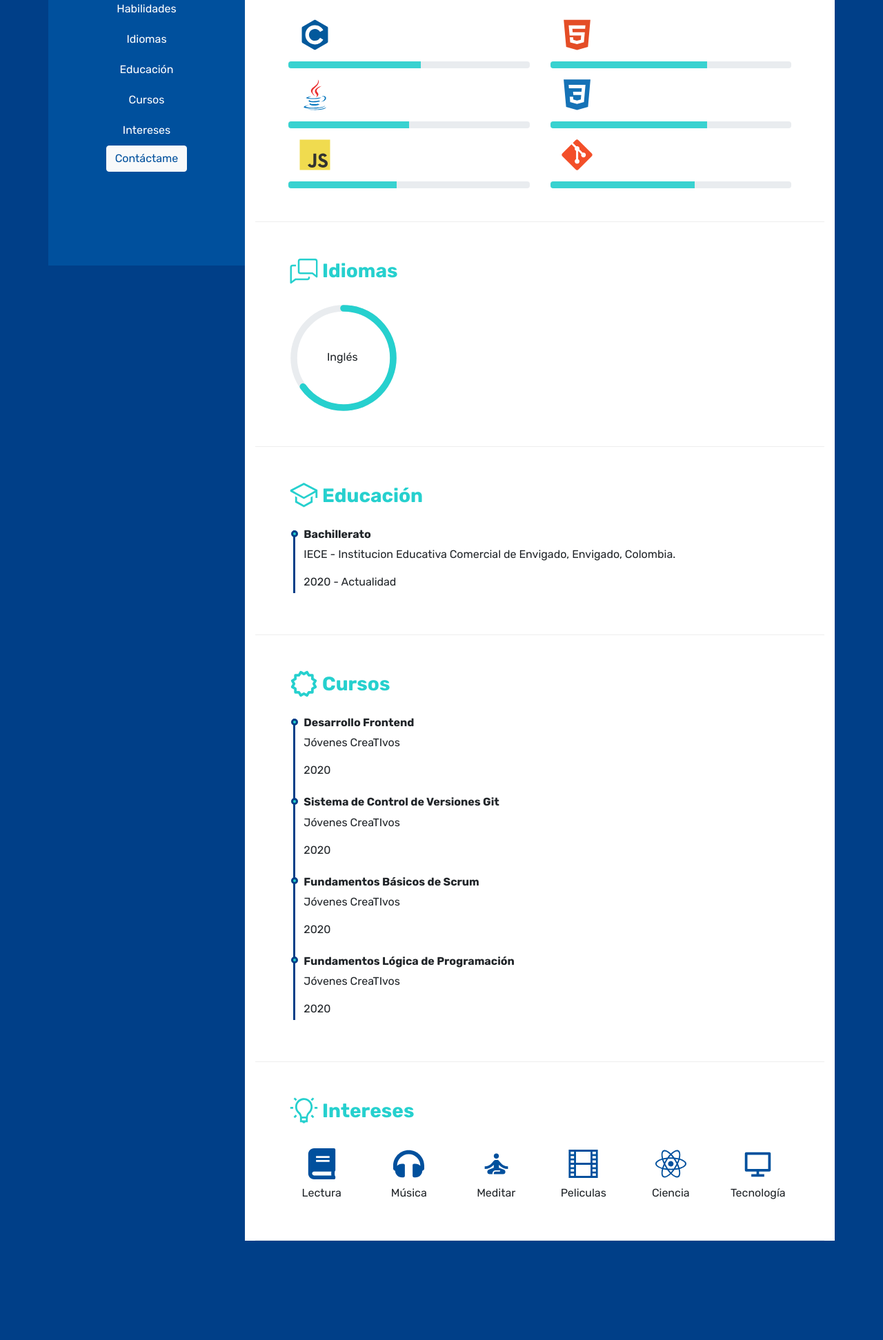
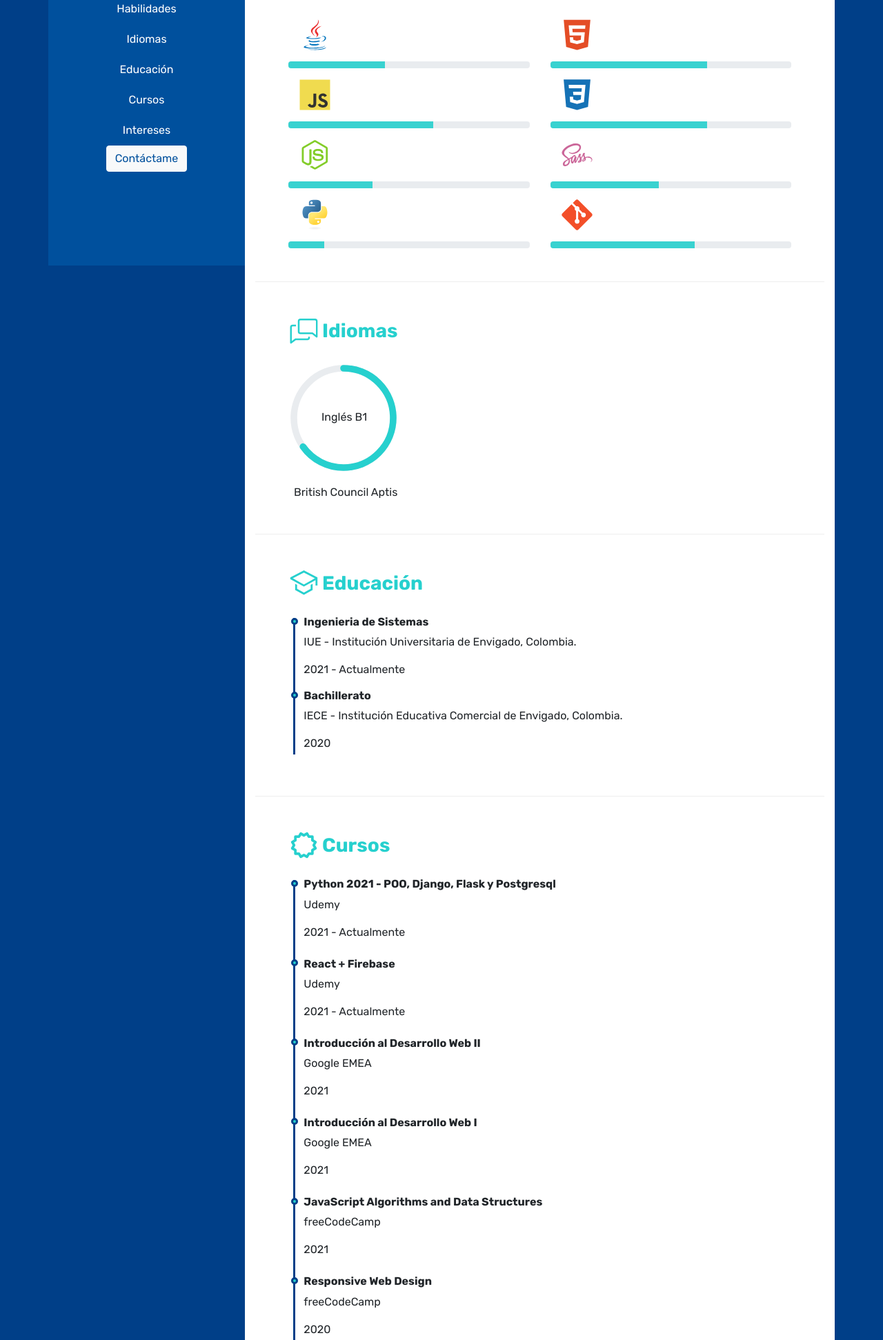
Before and after one commit to moises-herrera/moises-herrera.github.io, a plain HTML site: page index.html in a window 1280 px wide. Shown: the part 415-2358 px from the top of the page at 69% size. Before the commit the page ends 2214 px from the top, so only its background shows below. Drawn offline with nearby package versions, Linux system fonts and the light colour scheme.

Commit message:
update sections

```diff
--- a/index.html
+++ b/index.html
@@ -190,25 +190,6 @@
                                 <div class="skill-icon">
                                     <img
                                         class="m-3"
-                                        src="./images/c.svg"
-                                        alt="language-c"
-                                        width="45"
-                                    />
-                                </div>
-                                <div class="progress skill-progressbar">
-                                    <div
-                                        class="progress-bar bar-brightness-filter"
-                                        role="progressbar"
-                                        style="width: 55%"
-                                        aria-valuenow="55"
-                                        aria-valuemin="0"
-                                        aria-valuemax="100"
-                                    ></div>
-                                </div>
-
-                                <div class="skill-icon">
-                                    <img
-                                        class="m-3"
                                         src="./images/java.svg"
                                         alt="java"
                                         width="45"
@@ -218,13 +199,12 @@
                                     <div
                                         class="progress-bar bar-brightness-filter"
                                         role="progressbar"
-                                        style="width: 50%"
+                                        style="width: 40%"
                                         aria-valuenow="50"
                                         aria-valuemin="0"
                                         aria-valuemax="100"
                                     ></div>
                                 </div>
-
                                 <div class="skill-icon">
                                     <img
                                         class="m-3"
@@ -237,8 +217,44 @@
                                     <div
                                         class="progress-bar bar-brightness-filter"
                                         role="progressbar"
-                                        style="width: 45%"
+                                        style="width: 60%"
                                         aria-valuenow="45"
+                                        aria-valuemin="0"
+                                        aria-valuemax="100"
+                                    ></div>
+                                </div>
+                                <div class="skill-icon">
+                                    <img
+                                        class="m-3"
+                                        src="./images/nodejs.svg"
+                                        alt="nodejs"
+                                        width="45"
+                                    />
+                                </div>
+                                <div class="progress skill-progressbar">
+                                    <div
+                                        class="progress-bar bar-brightness-filter"
+                                        role="progressbar"
+                                        style="width: 35%"
+                                        aria-valuenow="45"
+                                        aria-valuemin="0"
+                                        aria-valuemax="100"
+                                    ></div>
+                                </div>
+                                <div class="skill-icon">
+                                    <img
+                                        class="m-3"
+                                        src="./images/python.svg"
+                                        alt="python"
+                                        width="45"
+                                    />
+                                </div>
+                                <div class="progress skill-progressbar">
+                                    <div
+                                        class="progress-bar bar-brightness-filter"
+                                        role="progressbar"
+                                        style="width: 15%"
+                                        aria-valuenow="55"
                                         aria-valuemin="0"
                                         aria-valuemax="100"
                                     ></div>
@@ -279,6 +295,24 @@
                                         role="progressbar"
                                         style="width: 65%"
                                         aria-valuenow="65"
+                                        aria-valuemin="0"
+                                        aria-valuemax="100"
+                                    ></div>
+                                </div>
+                                <div class="skill-icon">
+                                    <img
+                                        class="m-3"
+                                        src="./images/sass.svg"
+                                        alt="sass"
+                                        width="45"
+                                    />
+                                </div>
+                                <div class="progress skill-progressbar">
+                                    <div
+                                        class="progress-bar bar-brightness-filter"
+                                        role="progressbar"
+                                        style="width: 45%"
+                                        aria-valuenow="60"
                                         aria-valuemin="0"
                                         aria-valuemax="100"
                                     ></div>
@@ -333,8 +367,9 @@
                                 ></circle>
                             </svg>
 
-                            <div class="title-language">Inglés</div>
+                            <div class="title-language">Inglés B1</div>
                         </div>
+                        <div class="ml-2 mt-3">British Council Aptis</div>
                     </section>
 
                     <section id="education" class="p-5">
@@ -355,13 +390,25 @@
                                     <h6
                                         class="title-education font-weight-bold"
                                     >
+                                        Ingenieria de Sistemas
+                                    </h6>
+                                    <p class="school">
+                                        IUE - Institución Universitaria de
+                                        Envigado, Colombia.
+                                    </p>
+                                    <p class="date">2021 - Actualmente</p>
+                                </div>
+                                <div class="education-description">
+                                    <h6
+                                        class="title-education font-weight-bold"
+                                    >
                                         Bachillerato
                                     </h6>
                                     <p class="school">
-                                        IECE - Institucion Educativa Comercial
-                                        de Envigado, Envigado, Colombia.
+                                        IECE - Institución Educativa Comercial
+                                        de Envigado, Colombia.
                                     </p>
-                                    <p class="date">2020 - Actualidad</p>
+                                    <p class="date">2020</p>
                                 </div>
                             </div>
                         </div>
@@ -379,6 +426,68 @@
                             <h3 class="title">Cursos</h3>
                         </div>
                         <div class="timeline">
+                            <div class="course">
+                                <div class="course-description mb-4">
+                                    <h6 class="title-course font-weight-bold">
+                                        Python 2021 - POO, Django, Flask y
+                                        Postgresql
+                                    </h6>
+                                    <p class="organization">Udemy</p>
+                                    <p class="date">2021 - Actualmente</p>
+                                </div>
+                            </div>
+
+                            <div class="course">
+                                <div class="course-description mb-4">
+                                    <h6 class="title-course font-weight-bold">
+                                        React + Firebase
+                                    </h6>
+                                    <p class="organization">Udemy</p>
+                                    <p class="date">2021 - Actualmente</p>
+                                </div>
+                            </div>
+
+                            <div class="course">
+                                <div class="course-description mb-4">
+                                    <h6 class="title-course font-weight-bold">
+                                        Introducción al Desarrollo Web II
+                                    </h6>
+                                    <p class="organization">Google EMEA</p>
+                                    <p class="date">2021</p>
+                                </div>
+                            </div>
+
+                            <div class="course">
+                                <div class="course-description mb-4">
+                                    <h6 class="title-course font-weight-bold">
+                                        Introducción al Desarrollo Web I
+                                    </h6>
+                                    <p class="organization">Google EMEA</p>
+                                    <p class="date">2021</p>
+                                </div>
+                            </div>
+
+                            <div class="course">
+                                <div class="course-description mb-4">
+                                    <h6 class="title-course font-weight-bold">
+                                        JavaScript Algorithms and Data
+                                        Structures
+                                    </h6>
+                                    <p class="organization">freeCodeCamp</p>
+                                    <p class="date">2021</p>
+                                </div>
+                            </div>
+
+                            <div class="course">
+                                <div class="course-description mb-4">
+                                    <h6 class="title-course font-weight-bold">
+                                        Responsive Web Design
+                                    </h6>
+                                    <p class="organization">freeCodeCamp</p>
+                                    <p class="date">2020</p>
+                                </div>
+                            </div>
+
                             <div class="course">
                                 <div class="course-description mb-4">
                                     <h6 class="title-course font-weight-bold">
--- a/style.css
+++ b/style.css
@@ -121,7 +121,7 @@ body {
     top: 11.5rem;
     position: absolute;
     width: 100%;
-    left: 6.5rem;
+    left: 6rem;
 }
 
 .timeline {
```
Also changed, not shown: images/nodejs.svg (added), images/python.svg (added), images/sass.svg (added).
